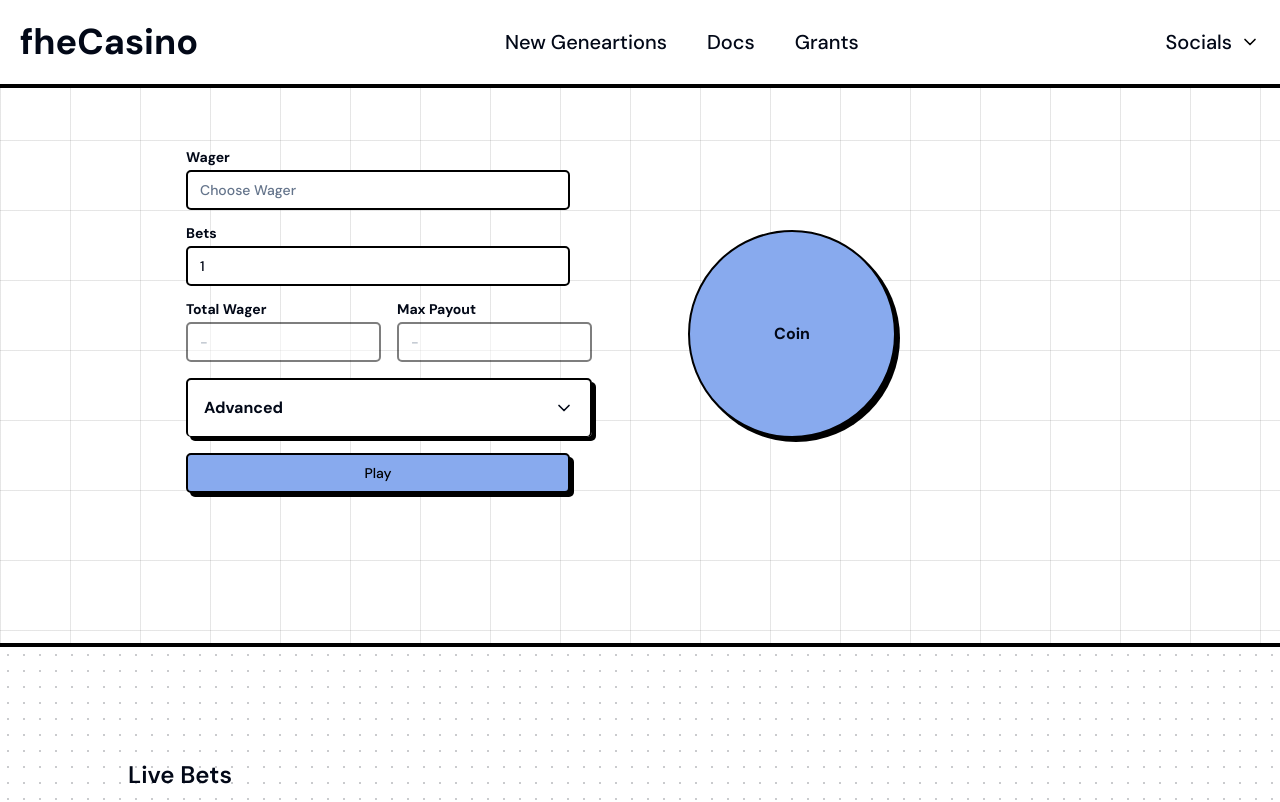
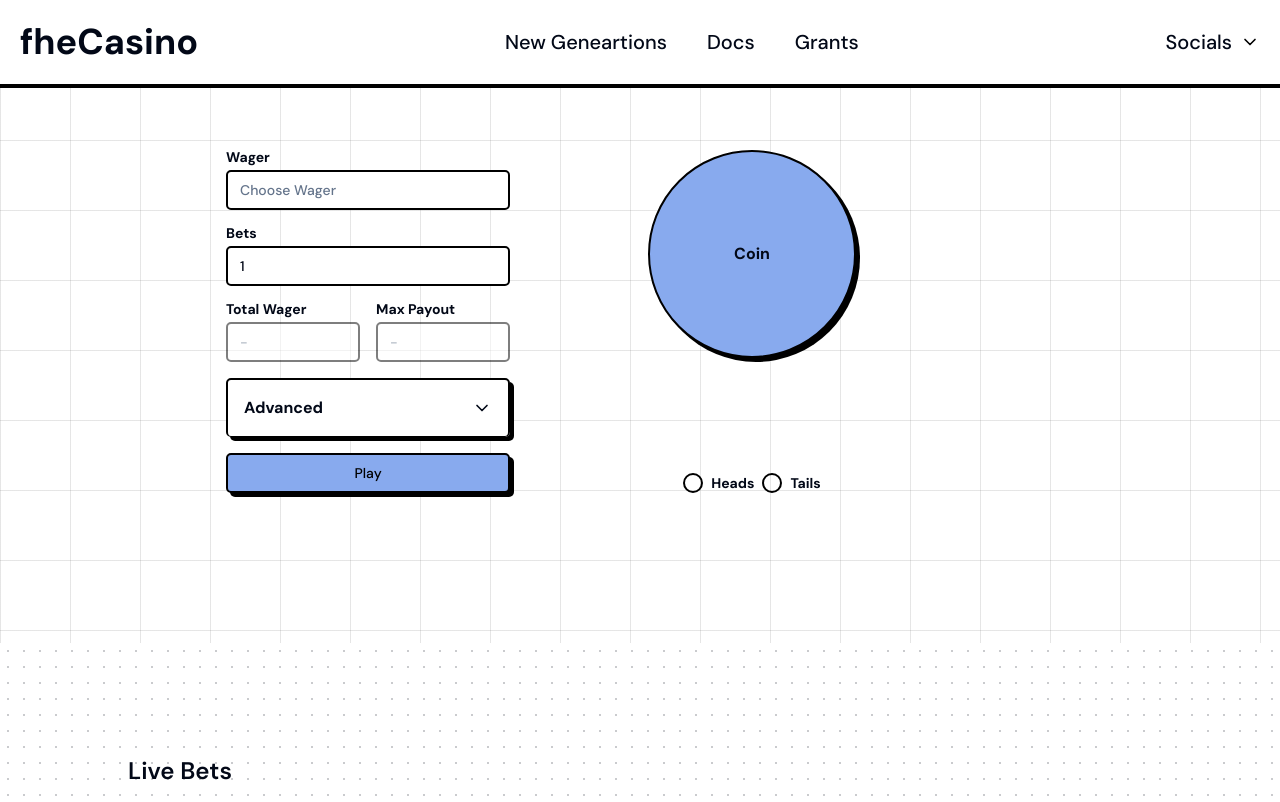
Before and after one commit to TechieeGeeeks/fhe-casino, a Next.js app in the folder client/: page /games/coin-flip in a window 1280 px wide. Shown: the top 802 px of the page. Built offline with nearby package versions, Linux system fonts and the light colour scheme.

Commit message:
Added winnig condition as well

```diff
--- a/client/package.json
+++ b/client/package.json
@@ -11,6 +11,7 @@
   "dependencies": {
     "@radix-ui/react-accordion": "^1.1.2",
     "@radix-ui/react-label": "^2.0.2",
+    "@radix-ui/react-radio-group": "^1.1.3",
     "@radix-ui/react-slot": "^1.0.2",
     "@radix-ui/react-toast": "^1.1.5",
     "canvas-confetti": "^1.9.3",
--- a/client/src/app/games/coin-flip/page.js
+++ b/client/src/app/games/coin-flip/page.js
@@ -1,7 +1,8 @@
 "use client";
+import React, { useEffect, useState } from "react";
 import { Button } from "@/components/ui/button";
-import CoinFlip from "@/modules/coin-flip";
 import CoinFlipForm from "@/modules/coin-flip/coinFlipInputForm";
+import { toast } from "@/components/ui/use-toast";
 import { confetti } from "@/utils/confetii";
 import {
   Accordion,
@@ -9,10 +10,9 @@ import {
   AccordionItem,
   AccordionTrigger,
 } from "@/components/ui/accordion";
-import React, { useEffect, useState } from "react";
-import { toast } from "@/components/ui/use-toast";
+import CoinFlip from "@/modules/coin-flip";
 
-const Page = () => {
+const Index = () => {
   const [isFlipping, setIsFlipping] = useState(false);
   const [result, setResult] = useState("Coin");
   const [isBtnDisbled, setIsBtnDisbled] = useState(false);
@@ -22,11 +22,29 @@ const Page = () => {
   const [maxPayout, setMaxPayout] = useState();
   const [stopOnLoss, setStopOnLoss] = useState();
   const [takeprofit, setTakeprofit] = useState();
+  const [userChoiced, setUserChoiced] = useState();
+
+  useEffect(() => {
+    if (userChoiced?.toLowerCase() === result.toLowerCase()) {
+      console.log(userChoiced, result)
+      confetti();
+      toast({
+        variant: "white",
+        title: "🎉🎉🎊Wohoooo!, You have won the toss",
+      });
+    }
+  }, [result, userChoiced]);
 
   const startFlipping = () => {
     if (!wager) {
       toast({
         title: "Please, add valid wager",
+      });
+      return;
+    }
+    if (!userChoiced) {
+      toast({
+        title: "Please, Choose heads or tails!",
       });
       return;
     }
@@ -48,11 +66,12 @@ const Page = () => {
     setIsFlipping(false);
     setResult(Math.random() < 0.5 ? "Heads" : "Tails");
   };
+
   return (
     <div>
-      <main className="relative flex flex-col items-center justify-center bg-white px-5 py-[150px] text-center font-bold bg-[linear-gradient(to_right,#80808033_1px,transparent_1px),linear-gradient(to_bottom,#80808033_1px,transparent_1px)] bg-[size:70px_70px] border-b-4 border-x-0 border-t-0 border-black">
-        <div className="grid gap-24 grid-cols-2">
-          <div className="flex flex-col gap-4">
+      <main className="relative flex flex-col items-center justify-center bg-white px-5 py-[150px] text-center font-bold bg-[linear-gradient(to_right,#80808033_1px,transparent_1px),linear-gradient(to_bottom,#80808033_1px,transparent_1px)] bg-[size:70px_70px]">
+        <div className="grid gap-4 grid-cols-2">
+          <div className="max-w-[70%] flex flex-col gap-4">
             <CoinFlipForm
               id={"wager"}
               label={"Wager"}
@@ -119,15 +138,16 @@ const Page = () => {
                 </AccordionContent>
               </AccordionItem>
             </Accordion>
-            <Button
-              onClick={startFlipping}
-              className="bg-main max-w-sm"
-              disabled={isBtnDisbled}>
+            <Button onClick={startFlipping} className="bg-main">
               Play
             </Button>
           </div>
-          <div className="md:flex hidden relative w-[300px] h-auto">
-            <CoinFlip isFlipping={isFlipping} result={result} />
+          <div className="md:flex hidden relative">
+            <CoinFlip
+              isFlipping={isFlipping}
+              result={result}
+              setUserChoiced={setUserChoiced}
+            />
           </div>
         </div>
       </main>
@@ -135,4 +155,144 @@ const Page = () => {
   );
 };
 
-export default Page;
+export default Index;
+
+// "use client";
+// import { Button } from "@/components/ui/button";
+// import CoinFlip from "@/modules/coin-flip";
+// import CoinFlipForm from "@/modules/coin-flip/coinFlipInputForm";
+// import { confetti } from "@/utils/confetii";
+// import {
+//   Accordion,
+//   AccordionContent,
+//   AccordionItem,
+//   AccordionTrigger,
+// } from "@/components/ui/accordion";
+// import React, { useEffect, useState } from "react";
+// import { toast } from "@/components/ui/use-toast";
+
+// const Page = () => {
+//   const [isFlipping, setIsFlipping] = useState(false);
+//   const [result, setResult] = useState("Coin");
+//   const [isBtnDisbled, setIsBtnDisbled] = useState(false);
+//   const [wager, setWager] = useState();
+//   const [bet, setBet] = useState(1);
+//   const [totalwager, setTotalwager] = useState();
+//   const [maxPayout, setMaxPayout] = useState();
+//   const [stopOnLoss, setStopOnLoss] = useState();
+//   const [takeprofit, setTakeprofit] = useState();
+
+//   const startFlipping = () => {
+//     if (!wager) {
+//       toast({
+//         title: "Please, add valid wager",
+//       });
+//       return;
+//     }
+//     setIsFlipping(true);
+//     setIsBtnDisbled(true);
+//     setResult("🪙");
+//   };
+
+//   useEffect(() => {
+//     if (isFlipping) {
+//       setTimeout(() => {
+//         stopFlipping();
+//       }, 5000);
+//     }
+//   }, [isFlipping]);
+
+//   const stopFlipping = () => {
+//     setIsBtnDisbled(false);
+//     setIsFlipping(false);
+//     setResult(Math.random() < 0.5 ? "Heads" : "Tails");
+//   };
+//   return (
+//     <div>
+//       <main className="relative flex flex-col w-full items-center justify-center bg-white px-5 py-[150px] text-center font-bold bg-[linear-gradient(to_right,#80808033_1px,transparent_1px),linear-gradient(to_bottom,#80808033_1px,transparent_1px)] bg-[size:70px_70px] border-b-4 border-x-0 border-t-0 border-black">
+//         <div className="flex gap-24">
+//           <div className="flex flex-col gap-4">
+//             <CoinFlipForm
+//               id={"wager"}
+//               label={"Wager"}
+//               onChange={(e) => setWager(e.target.value)}
+//               placeholder={"Choose Wager"}
+//               type={"number"}
+//               value={wager}
+//             />
+//             <CoinFlipForm
+//               id={"bets"}
+//               label={"Bets"}
+//               onChange={(e) => setBet(e.target.value)}
+//               placeholder={""}
+//               type={"number"}
+//               value={bet}
+//             />
+
+//             <div className="w-full grid grid-cols-2 gap-4">
+//               <CoinFlipForm
+//                 id={"totalwager"}
+//                 label={"Total Wager"}
+//                 onChange={(e) => setTotalwager(e.target.value)}
+//                 placeholder={"-"}
+//                 disabled={true}
+//                 type={"number"}
+//                 value={totalwager}
+//                 className={'w-full'}
+//               />{" "}
+//               <CoinFlipForm
+//                 id={"maxpayout"}
+//                 label={"Max Payout"}
+//                 onChange={(e) => setMaxPayout(e.target.value)}
+//                 placeholder={"-"}
+//                 disabled={true}
+//                 type={"number"}
+//                 value={maxPayout}
+//               />
+//             </div>
+
+//             <Accordion
+//               className="w-full bg-white border-none shadow-none"
+//               type="single"
+//               collapsible>
+//               <AccordionItem className="max-w-full" value="item-1">
+//                 <AccordionTrigger className="bg-transparent">
+//                   Advanced
+//                 </AccordionTrigger>
+//                 <AccordionContent className="grid grid-cols-2 gap-4">
+//                   <CoinFlipForm
+//                     id={"stoponloss"}
+//                     label={"Stop on Loss"}
+//                     onChange={(e) => setStopOnLoss(e.target.value)}
+//                     placeholder={"-"}
+//                     type={"number"}
+//                     value={stopOnLoss}
+//                   />{" "}
+//                   <CoinFlipForm
+//                     id={"takeprofit"}
+//                     label={"Take Profit"}
+//                     onChange={(e) => setTakeprofit(e.target.value)}
+//                     placeholder={"-"}
+//                     type={"number"}
+//                     value={takeprofit}
+//                   />
+//                 </AccordionContent>
+//               </AccordionItem>
+//             </Accordion>
+//             <Button
+//               onClick={startFlipping}
+//               className="bg-main max-w-sm"
+//               disabled={isBtnDisbled}>
+//               Play
+//             </Button>
+//           </div>
+//           <div className="md:flex hidden relative w-[300px] h-auto">
+//             <CoinFlip isFlipping={isFlipping} result={result} />
+//           </div>
+//         </div>
+//       </main>
+//     </div>
+//   );
+// };
+
+// export default Page;
--- /dev/null
+++ b/client/src/components/ui/radio-group.jsx
@@ -0,0 +1,38 @@
+"use client";
+
+import * as RadioGroupPrimitive from "@radix-ui/react-radio-group";
+import { Circle } from "lucide-react";
+
+import * as React from "react";
+
+import { cn } from "@/lib/utils";
+
+const RadioGroup = React.forwardRef(({ className, ...props }, ref) => {
+  return (
+    <RadioGroupPrimitive.Root
+      className={cn("grid gap-2", className)}
+      {...props}
+      ref={ref}
+    />
+  );
+});
+RadioGroup.displayName = RadioGroupPrimitive.Root.displayName;
+
+const RadioGroupItem = React.forwardRef(({ className, ...props }, ref) => {
+  return (
+    <RadioGroupPrimitive.Item
+      ref={ref}
+      className={cn(
+        "aspect-square h-5 w-5 rounded-full border-2 border-black text-black ring-offset-white focus:outline-none focus-visible:ring-2 focus-visible:ring-slate-950 focus-visible:ring-offset-2 disabled:cursor-not-allowed disabled:opacity-50",
+        className
+      )}
+      {...props}>
+      <RadioGroupPrimitive.Indicator className="flex items-center justify-center">
+        <Circle className="h-2.5 w-2.5 fill-current text-current" />
+      </RadioGroupPrimitive.Indicator>
+    </RadioGroupPrimitive.Item>
+  );
+});
+RadioGroupItem.displayName = RadioGroupPrimitive.Item.displayName;
+
+export { RadioGroup, RadioGroupItem };
--- a/client/src/modules/coin-flip/index.js
+++ b/client/src/modules/coin-flip/index.js
@@ -1,7 +1,9 @@
 import React, { useEffect } from "react";
 import { motion, useAnimation } from "framer-motion";
+import { Label } from "@/components/ui/label";
+import { RadioGroup, RadioGroupItem } from "@/components/ui/radio-group";
 
-const CoinFlip = ({ isFlipping, result }) => {
+const CoinFlip = ({ isFlipping, result, setUserChoiced }) => {
   const controls = useAnimation();
 
   useEffect(() => {
@@ -37,12 +39,28 @@ const CoinFlip = ({ isFlipping, result }) => {
   }, [isFlipping, controls]);
 
   return (
-    <div className="flex flex-col items-center justify-center absolute mt-20">
+    <div className="flex flex-col items-center justify-between h-full">
       <motion.div
         animate={controls}
         className="bg-main border-2 border-black shadow-base w-52 aspect-square rounded-full flex items-center justify-center">
         {result}
       </motion.div>
+
+      <div>
+        <RadioGroup
+          // defaultValue="comfortable"
+          className="flex"
+          onValueChange={(e) => setUserChoiced(e)}>
+          <div className="flex items-center space-x-2">
+            <RadioGroupItem value="heads" id="r1" />
+            <Label htmlFor="r1">Heads</Label>
+          </div>
+          <div className="flex items-center space-x-2">
+            <RadioGroupItem value="tails" id="r2" />
+            <Label htmlFor="r2">Tails</Label>
+          </div>
+        </RadioGroup>
+      </div>
     </div>
   );
 };
```
Also changed, not shown: 1 other file (tests, documents, lock files or other folders).
